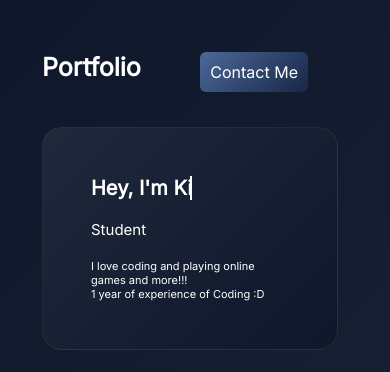
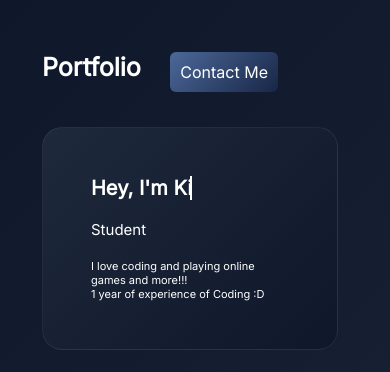
Before and after one commit to KeithMaranan/My-Portfolio, a plain HTML site: page index.html in a window 390 px wide. Shown: the top 372 px of the page. Drawn offline with nearby package versions, Linux system fonts and the light colour scheme.

Commit message:
Update style.css

```diff
--- a/style.css
+++ b/style.css
@@ -411,7 +411,7 @@ body {
     .main-container .second-container .navbar-container nav {
         padding: 10px 10px;
         margin: 0;
-        margin-right: 120px;
+        margin-right: 150px;
     }
 
     .main-container .second-container .navbar-container a {
```
